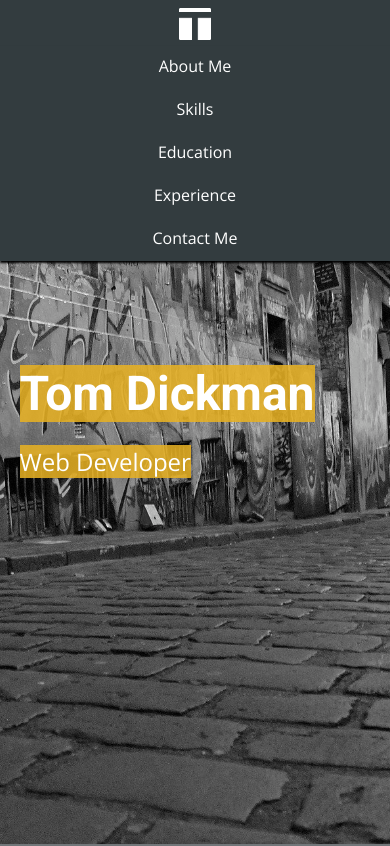
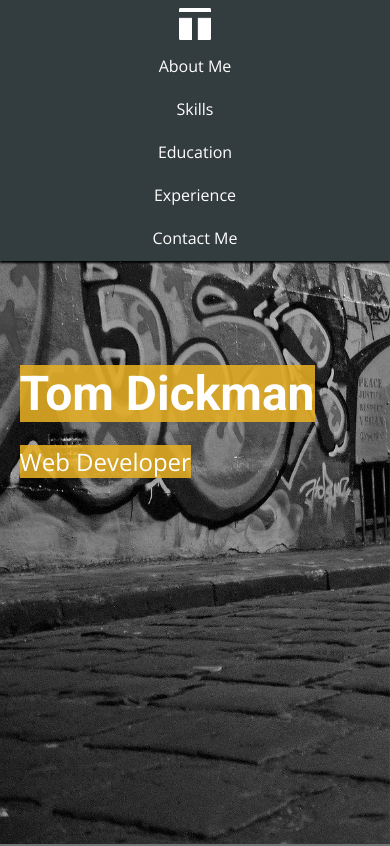
Before and after one commit to tomdickman/portfolio2020, a React app: page / in a window 390 px wide. Shown: the top 846 px of the page. Built offline with nearby package versions, Linux system fonts and the light colour scheme.

Commit message:
fixed background on mobile

```diff
--- a/src/components/Banner.css
+++ b/src/components/Banner.css
@@ -4,6 +4,7 @@
   justify-content: center;
   padding: 0 5vw;
   height: 100vh;
+  background: transparent;
 }
 
 .banner h1 {
--- a/src/components/Home.css
+++ b/src/components/Home.css
@@ -1,7 +1,10 @@
-.homeView {
+.fixedBg {
+  position: fixed;
   background-image: url('../assets/banner.jpg');
-  background-attachment: fixed;
   background-size: cover;
+  height: 100vh;
+  width: 100vw;
+  z-index: -1;
 }
 
 .about, .skills, .education, .experience {
@@ -44,9 +47,3 @@
     width: 60%;
   }
 }
-
-@media (max-width: 768px) {
-  .homeView {
-    background-attachment: none;
-  }
-}
--- a/src/components/Home.js
+++ b/src/components/Home.js
@@ -12,6 +12,7 @@ import styles from './Home.css'
 function Home() {
   return (
     <div className={styles.homeView}>
+      <div className={styles.fixedBg}></div>
       <Nav />
       <Banner
         title='Tom Dickman'
--- a/src/components/Nav.css
+++ b/src/components/Nav.css
@@ -41,7 +41,6 @@ nav {
   padding: 0.5em 1em;
   text-decoration: none;
   color: var(--color);
-  background-color: var(--grey);
   text-align: center;
   border-bottom: solid 3px var(--grey);
 }
```
Also changed, not shown: 1 other file (tests, documents, lock files or other folders).
